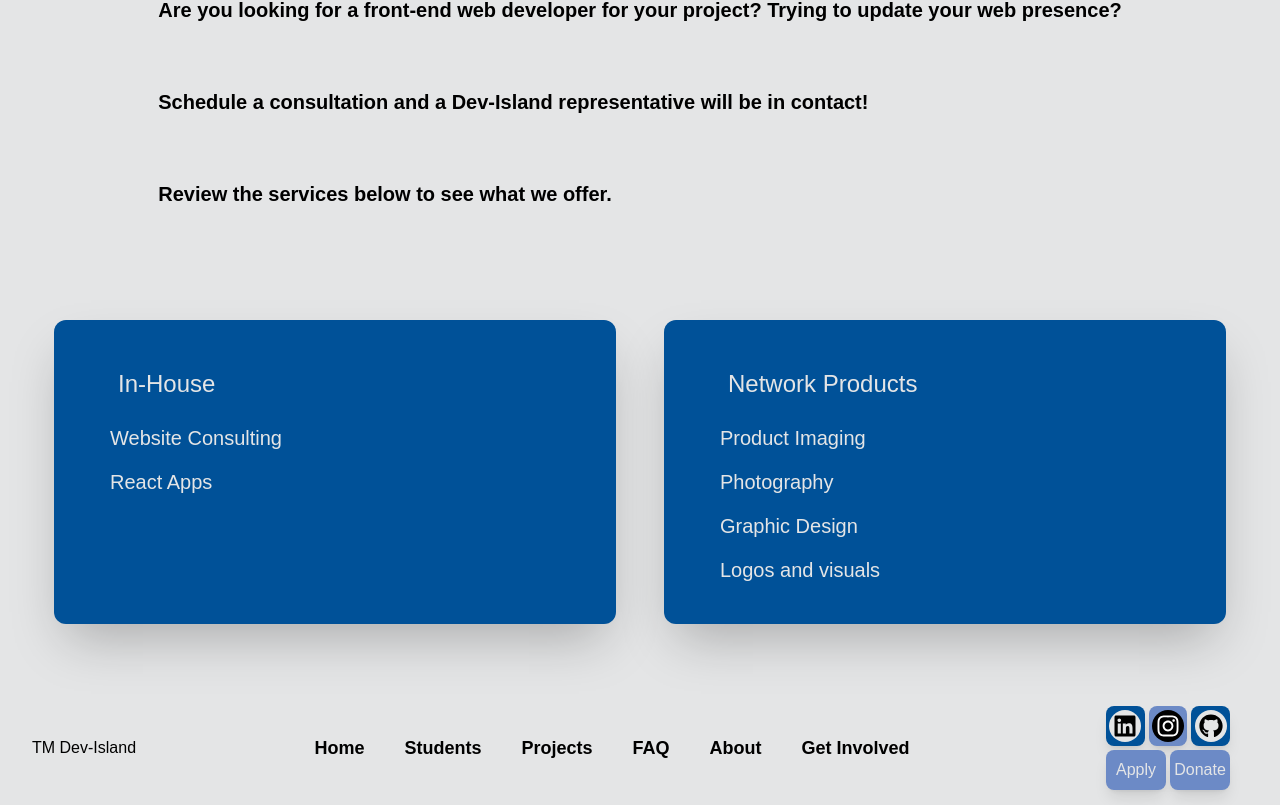
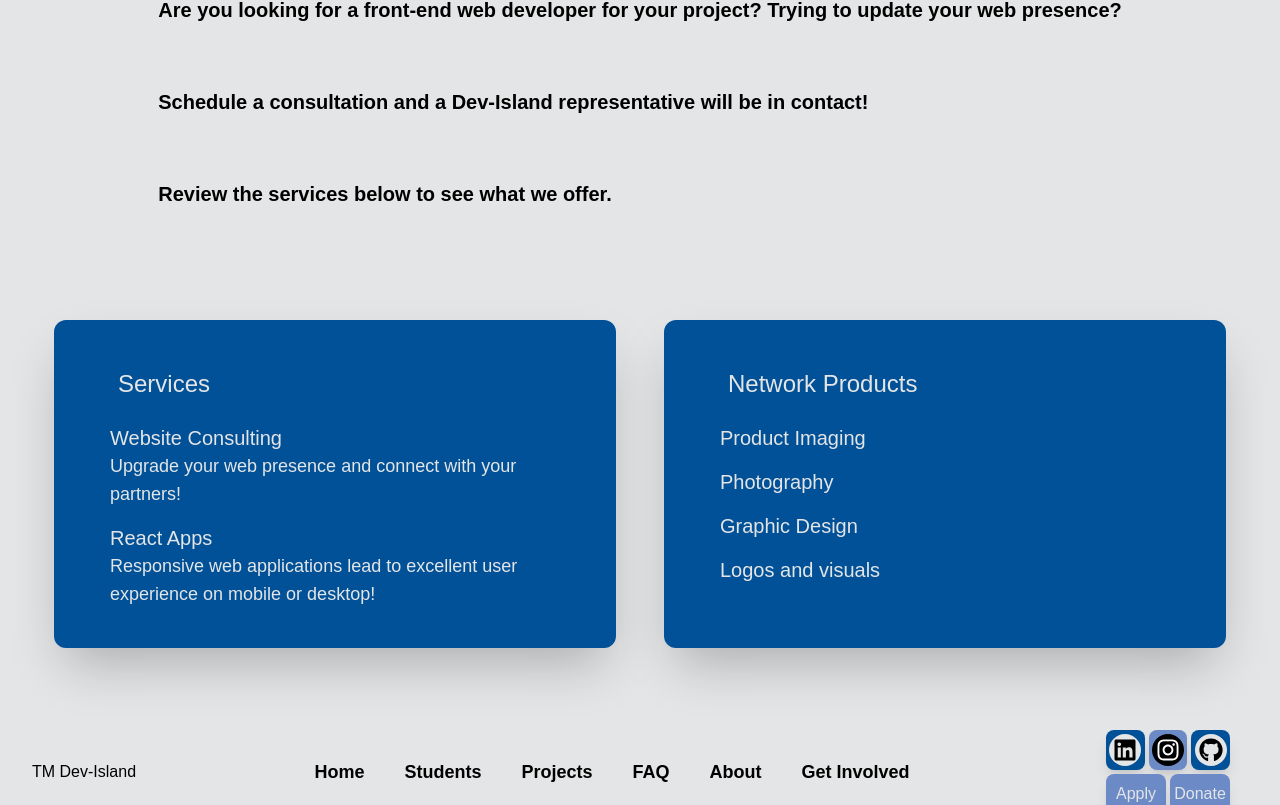
Before and after one commit to christian-faber/dev-island.org, a React (Create React App) app: page /project in a window 1280 px wide. Shown: the part 436-1241 px from the top of the page. Built offline with nearby package versions, Linux system fonts and the light colour scheme; a web font is replaced by a local one.

Commit message:
finished again

```diff
--- a/src/pages/Project.js
+++ b/src/pages/Project.js
@@ -35,13 +35,20 @@ export const Project = () => {
         </div>
         <div className="m-6 flex flex-col lg:flex-row w-full max-w-[1220px]">
           <div className="px-12 py-8 m-6 lg:w-1/2 rounded-xl shadow-2xl bg-seaside text-coolgray">
-            <h2 className="text-2xl p-4">In-House</h2>
+            <h2 className="text-2xl p-4">Services</h2>
             <ul className="text-xl [&>*]:p-2">
               <li>
                 <h1>Website Consulting</h1>
+                <p className="text-lg">
+                  Upgrade your web presence and connect with your partners!
+                </p>
               </li>
               <li>
                 <h2>React Apps</h2>
+                <p className="text-lg">
+                  Responsive web applications lead to excellent user experience
+                  on mobile or desktop!
+                </p>
               </li>
             </ul>
           </div>
```
